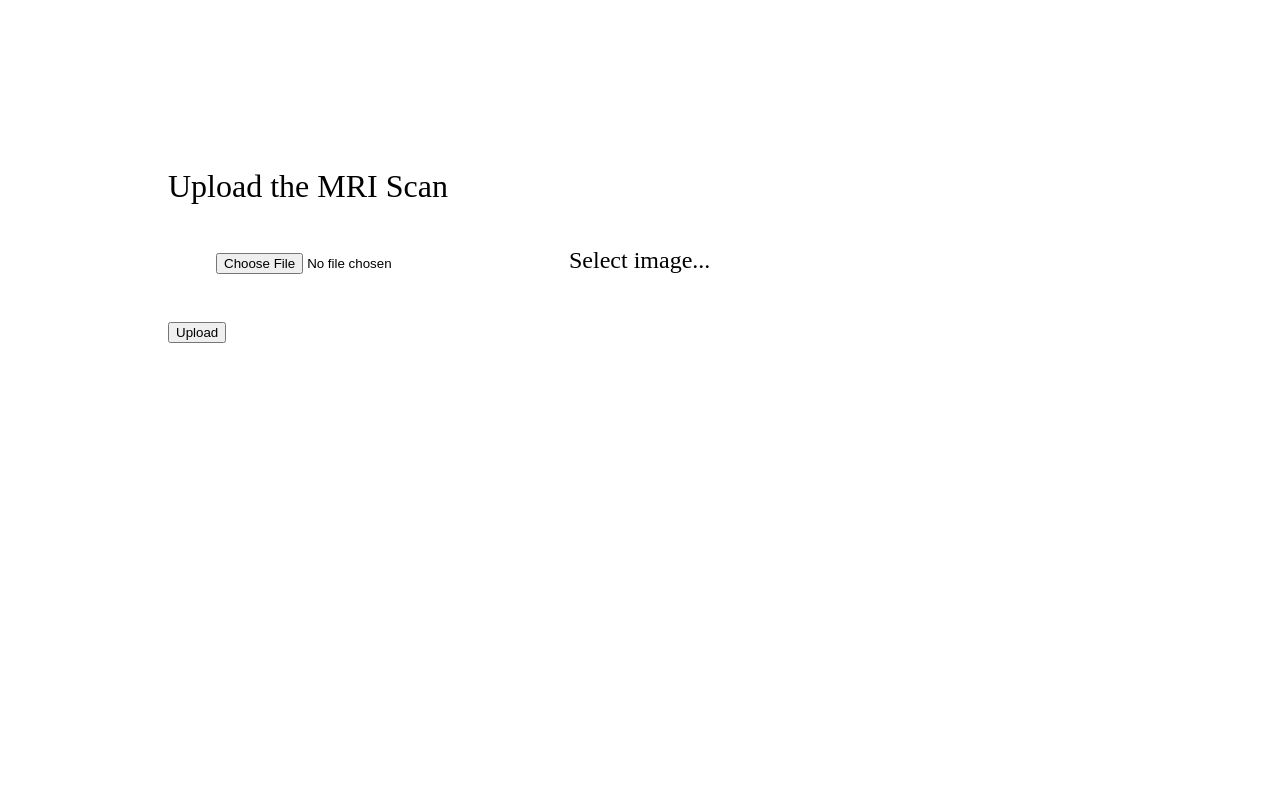
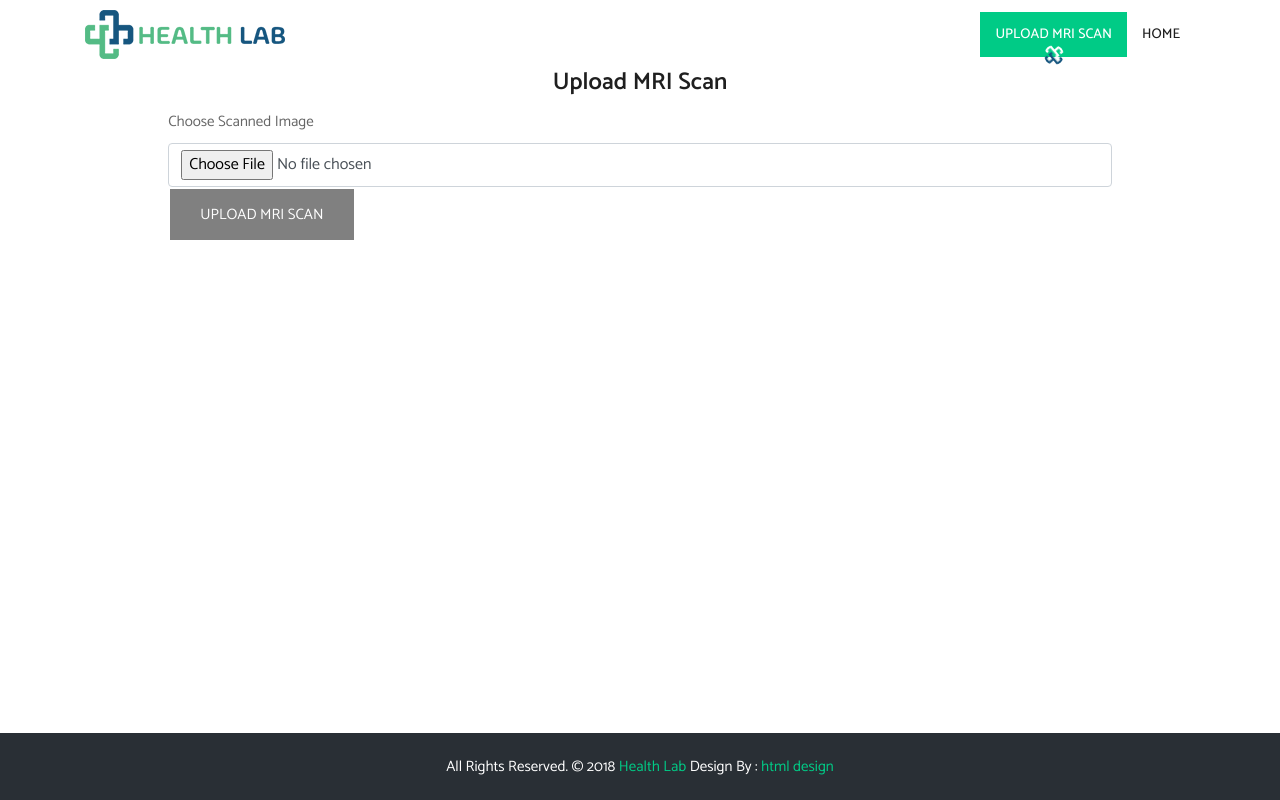
Before and after one commit to chetanpandey1266/Health-Lab, a Flask app: page /upload-image in a window 1280 px wide. Run offline with Flask 2, Linux system fonts and the light colour scheme; some libraries are stand-ins or nearby versions.

Commit message:
Home page added,improving style of upload image route

```diff
--- a/flask_backend/static/styles/style.css
+++ b/flask_backend/static/styles/style.css
@@ -1,5 +1,9 @@
 .flask_container{
-    padding: 10rem;
+    width: 75%;
+    margin: 25px auto;
+    border: 1px solid rgba(200, 20 , 20 , 35);
+    border-radius: 5px;
+    padding: 15px;
 }
 
 .flask_label{
--- a/flask_backend/templates/index.html
+++ b/flask_backend/templates/index.html
@@ -318,7 +318,6 @@
 	<script src="{{ url_for('static', filename = 'js/jquery.magnific-popup.min.js') }}"></script>
     <script src="{{ url_for('static', filename = 'js/jquery.pogo-slider.min.js') }}"></script>
 	<script src="{{ url_for('static', filename = 'js/slider-index.js') }}"></script>
-	<script src="{{ url_for('static', filename = 'js/smoothscroll.js') }}"></script>
 	<script src="{{ url_for('static', filename = 'js/TweenMax.min.js') }}"></script>
 	<script src="{{ url_for('static', filename = 'js/main.js') }}"></script>
 	<script src="{{ url_for('static', filename = 'js/owl.carousel.min.js') }}"></script>
--- a/flask_backend/templates/upload_img.htm
+++ b/flask_backend/templates/upload_img.htm
@@ -3,12 +3,47 @@
 <head>
     <meta charset="UTF-8">
     <link rel="stylesheet" href="../static/styles/style.css">
+    <meta http-equiv="X-UA-Compatible" content="IE=edge">
     <meta name="viewport" content="width=device-width, initial-scale=1.0">
-    <title>Document</title>
+    <title>Alzheimer's Disease</title>
 </head>
-<body>
-<div  class="flask_main">
-    <!-- <h1>Upload the MRI Scan</h1> -->
+
+        <!-- Site Icons -->
+        <link rel="shortcut icon" href="{{ url_for('static', filename = 'images/favicon.ico') }}" type="image/x-icon">
+        <link rel="apple-touch-icon" href="{{ url_for('static', filename = 'images/apple-touch-icon.png') }}">
+
+        <!-- Bootstrap CSS -->
+        <link rel="stylesheet" href="{{ url_for('static', filename = 'css/bootstrap.min.css') }}">
+        <!-- Pogo Slider CSS -->
+        <link rel="stylesheet" href="{{ url_for('static', filename = 'css/pogo-slider.min.css') }}">
+        <!-- Site CSS -->
+        <link rel="stylesheet" href="{{ url_for('static', filename = 'css/style.css') }}">
+        <!-- Responsive CSS -->
+        <link rel="stylesheet" href="{{ url_for('static', filename = 'css/responsive.css') }}">
+
+<body id="home" data-spy="scroll" data-target="#navbar-wd" data-offset="98">
+
+    <header class="top-header">
+		<nav class="navbar header-nav navbar-expand-lg">
+            <div class="container">
+				<a class="navbar-brand" href="index.html"><img src="{{ url_for('static', filename = 'images/logo.png') }}" alt="image"></a>
+				<button class="navbar-toggler" type="button" data-toggle="collapse" data-target="#navbar-wd" aria-controls="navbar-wd" aria-expanded="false" aria-label="Toggle navigation">
+					<span></span>
+					<span></span>
+					<span></span>
+				</button>
+                <div class="collapse navbar-collapse justify-content-end" id="navbar-wd">
+                    <ul class="navbar-nav">
+                        <li><a class="nav-link active" href="#home">Upload MRI Scan</a></li>
+                        <li><a class="nav-link" href="/">Home</a></li>
+                    </ul>
+                </div>
+            </div>
+        </nav>
+	</header>
+
+<!-- <div  class="flask_main">
+    <h1>Upload the MRI Scan</h1>
     <div class="flask_container">
 
             <form action="/upload-image" method="POST" enctype="multipart/form-data">
@@ -22,6 +57,47 @@
             <button type="submit" class="flask_btn">Upload</button>
             </form>
     </div>
+</div> -->
+<div class="container" style="margin: auto;">
+    <h1 style="margin: auto; font-weight: 600; text-align: center;">Upload MRI Scan</h1>
+    <div style="width: 85%; margin: auto;">
+        <form action="/upload-image" method="POST" enctype="multipart/form-data">
+            <label class="form-label" for="image">Choose Scanned Image</label>
+            <input type="file" class="form-control" id="image" />
+            <button id="singlebutton" name="singlebutton" class="new-btn-d br-2" style="background-color: grey;margin: auto;" type="submit">Upload MRI Scan</button>
+        </form>
+    </div>
 </div>
+
+<!-- Start Footer -->
+<footer class="footer-box" style="position: absolute; bottom: 0;width: 100%;">
+    <div class="container">
+        <div class="row">
+            <div class="col-lg-12">
+                <p class="footer-company-name">All Rights Reserved. &copy; 2018 <a href="#">Health Lab</a> Design By : <a href="https://html.design/">html design</a></p>
+            </div>
+        </div>
+    </div>
+</footer>
+<!-- End Footer -->
+
+<a href="#" id="scroll-to-top" class="new-btn-d br-2"><i class="fa fa-angle-up"></i></a>
+
+<!-- ALL JS FILES -->
+<script src="{{ url_for('static', filename = 'js/jquery.min.js') }}"></script>
+<script src="{{ url_for('static', filename = 'js/popper.min.js') }}"></script>
+<script src="{{ url_for('static', filename = 'js/bootstrap.min.js') }}"></script>
+<!-- ALL PLUGINS -->
+<script src="{{ url_for('static', filename = 'js/jquery.magnific-popup.min.js') }}"></script>
+<script src="{{ url_for('static', filename = 'js/jquery.pogo-slider.min.js') }}"></script>
+<script src="{{ url_for('static', filename = 'js/slider-index.js') }}"></script>
+<script src="{{ url_for('static', filename = 'js/TweenMax.min.js') }}"></script>
+<script src="{{ url_for('static', filename = 'js/main.js') }}"></script>
+<script src="{{ url_for('static', filename = 'js/owl.carousel.min.js') }}"></script>
+<script src="{{ url_for('static', filename = 'js/form-validator.min.js') }}"></script>
+<script src="{{ url_for('static', filename = 'js/contact-form-script.js') }}"></script>
+<script src="{{ url_for('static', filename = 'js/isotope.min.js') }}"></script>
+<script src="{{ url_for('static', filename = 'js/images-loded.min.js') }}"></script>
+<script src="{{ url_for('static', filename = 'js/custom.js') }}"></script>
 </body>
 </html>
```
